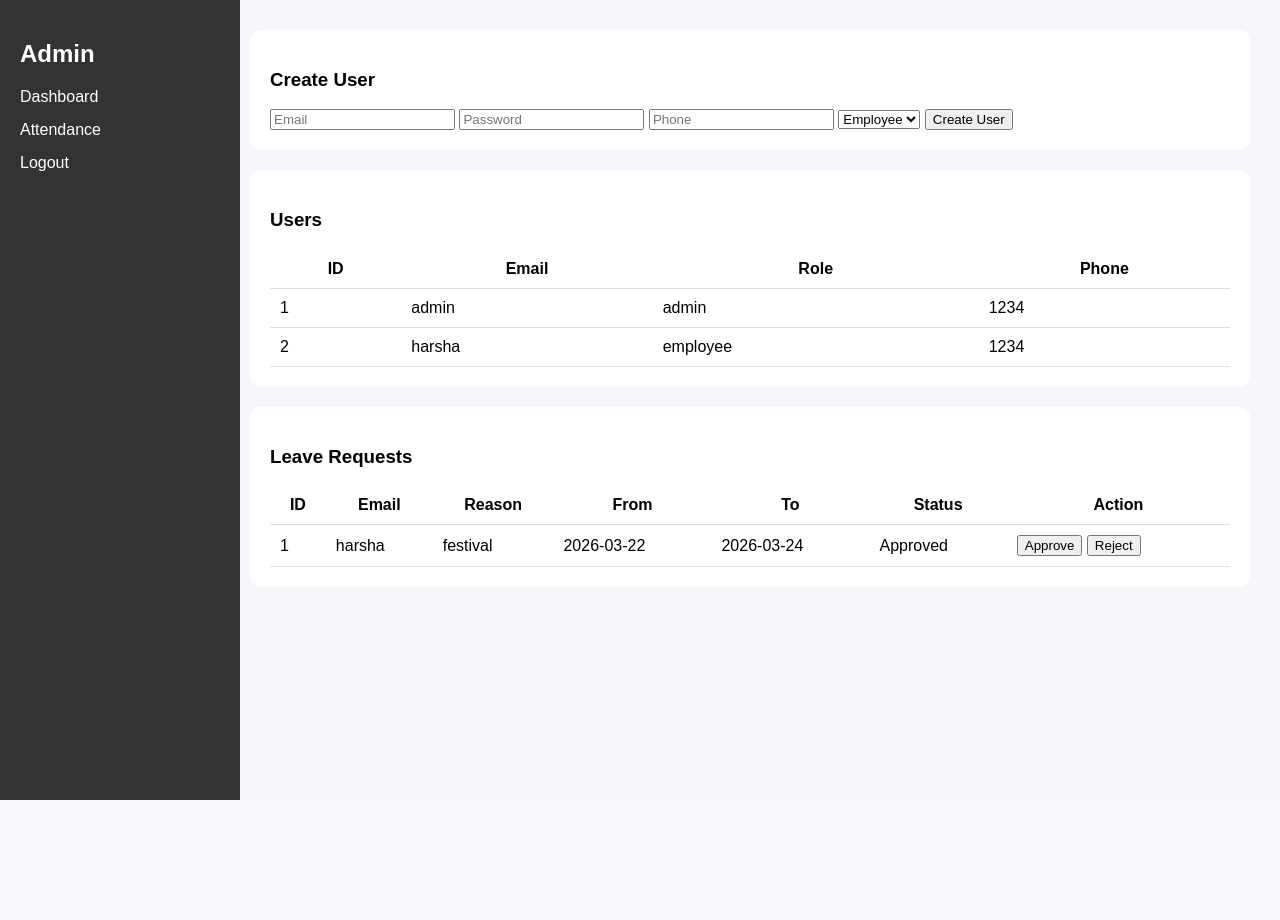
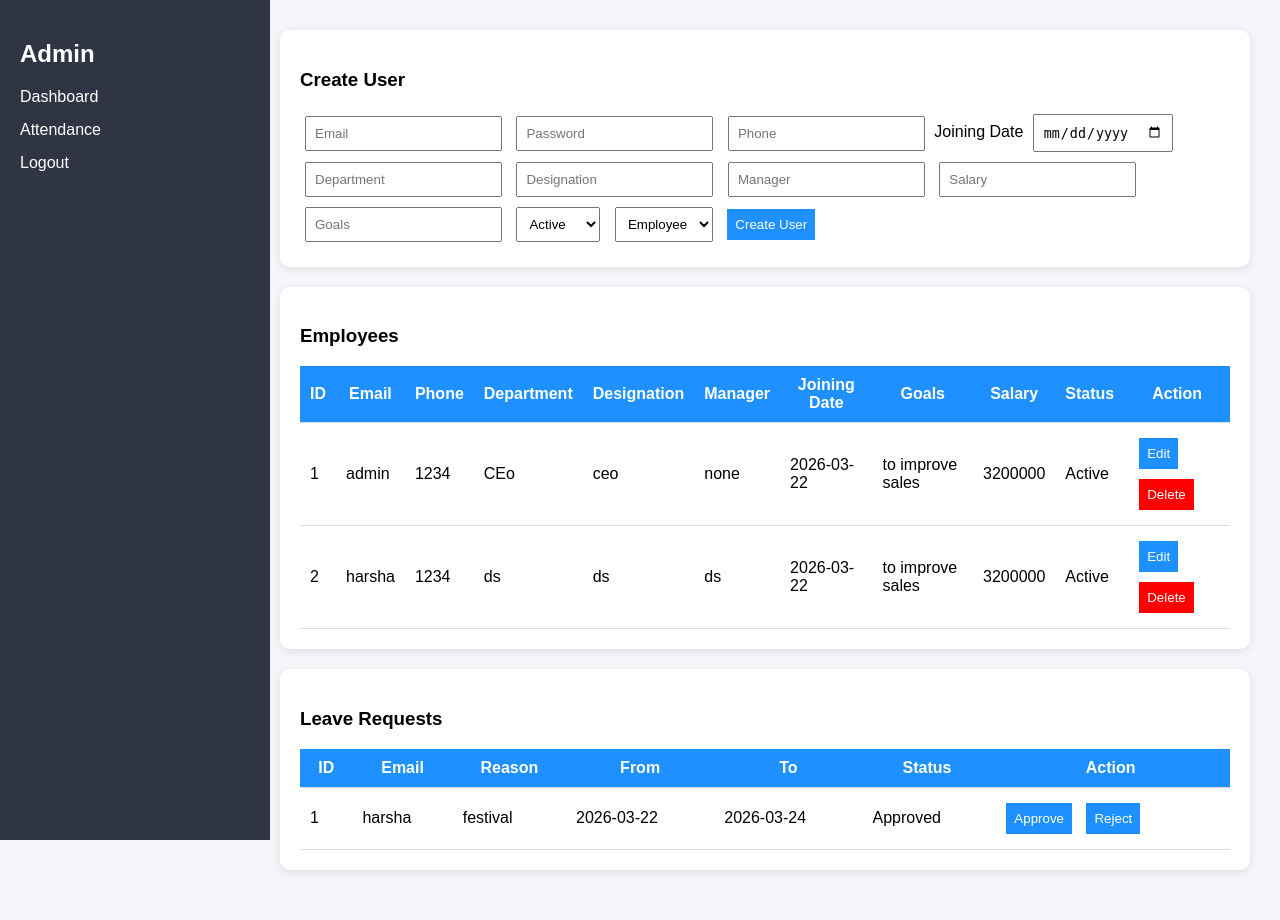
Before and after one commit to harsha4488/hrms2, a FastAPI app: page /admin in a window 1280 px wide. Before the commit the page ends 800 px from the top, so only its background shows below. Run offline with FastAPI, Linux system fonts and the light colour scheme; data comes from the database, SQL or seed files in the repository; both versions use the stored data as it was after the commit.

Commit message:
added more fields

```diff
--- a/app.py
+++ b/app.py
@@ -8,9 +8,7 @@ import pytz
 app = FastAPI()
 templates = Jinja2Templates(directory="templates")
 
-# -----------------------
 # IST TIME
-# -----------------------
 def get_ist_time():
     ist = pytz.timezone('Asia/Kolkata')
     now = datetime.now(ist)
@@ -18,23 +16,30 @@ def get_ist_time():
     time = now.strftime("%H:%M:%S")
     return date, time
 
-# -----------------------
 # DATABASE
-# -----------------------
 conn = sqlite3.connect("database.db", check_same_thread=False)
 conn.row_factory = sqlite3.Row
 cur = conn.cursor()
 
+# USERS
 cur.execute("""
 CREATE TABLE IF NOT EXISTS users (
     id INTEGER PRIMARY KEY AUTOINCREMENT,
     email TEXT UNIQUE,
     password TEXT,
     role TEXT,
-    phone TEXT
+    phone TEXT,
+    joining_date TEXT,
+    department TEXT,
+    designation TEXT,
+    goals TEXT,
+    manager TEXT,
+    salary TEXT,
+    status TEXT
 )
 """)
 
+# LEAVES
 cur.execute("""
 CREATE TABLE IF NOT EXISTS leaves (
     id INTEGER PRIMARY KEY AUTOINCREMENT,
@@ -46,6 +51,7 @@ CREATE TABLE IF NOT EXISTS leaves (
 )
 """)
 
+# ATTENDANCE
 cur.execute("""
 CREATE TABLE IF NOT EXISTS attendance (
     id INTEGER PRIMARY KEY AUTOINCREMENT,
@@ -58,35 +64,44 @@ CREATE TABLE IF NOT EXISTS attendance (
 
 conn.commit()
 
-# -----------------------
 # LOGIN PAGE
-# -----------------------
 @app.get("/", response_class=HTMLResponse)
 def login_page(request: Request):
     return templates.TemplateResponse("login.html", {"request": request})
 
-# -----------------------
 # REGISTER PAGE
-# -----------------------
 @app.get("/register", response_class=HTMLResponse)
 def register_page(request: Request):
     return templates.TemplateResponse("register.html", {"request": request})
 
-# -----------------------
-# REGISTER USER
-# -----------------------
+# REGISTER
 @app.post("/register")
-def register(email: str = Form(...), password: str = Form(...), role: str = Form(...), phone: str = Form(...)):
-    cur.execute(
-        "INSERT INTO users (email,password,role,phone) VALUES (?,?,?,?)",
-        (email, password, role, phone)
-    )
-    conn.commit()
+def register(
+    email: str = Form(...),
+    password: str = Form(...),
+    role: str = Form(...),
+    phone: str = Form(...),
+    joining_date: str = Form(""),
+    department: str = Form(""),
+    designation: str = Form(""),
+    goals: str = Form(""),
+    manager: str = Form(""),
+    salary: str = Form(""),
+    status: str = Form("")
+):
+    try:
+        cur.execute("""
+            INSERT INTO users
+            (email,password,role,phone,joining_date,department,designation,goals,manager,salary,status)
+            VALUES (?,?,?,?,?,?,?,?,?,?,?)
+        """, (email,password,role,phone,joining_date,department,designation,goals,manager,salary,status))
+        conn.commit()
+    except:
+        return {"msg": "Email already exists"}
+
     return RedirectResponse("/", status_code=303)
 
-# -----------------------
 # LOGIN
-# -----------------------
 @app.post("/login")
 def login(email: str = Form(...), password: str = Form(...)):
     user = cur.execute(
@@ -102,16 +117,12 @@ def login(email: str = Form(...), password: str = Form(...)):
     else:
         return RedirectResponse(f"/employee/{email}", status_code=303)
 
-# -----------------------
 # LOGOUT
-# -----------------------
 @app.get("/logout")
 def logout():
     return RedirectResponse("/", status_code=303)
 
-# -----------------------
 # ADMIN DASHBOARD
-# -----------------------
 @app.get("/admin", response_class=HTMLResponse)
 def admin_dashboard(request: Request):
     leaves = cur.execute("SELECT * FROM leaves").fetchall()
@@ -122,29 +133,45 @@ def admin_dashboard(request: Request):
         {"request": request, "leaves": leaves, "users": users}
     )
 
-# -----------------------
-# CREATE USER FROM ADMIN
-# -----------------------
+# CREATE USER
 @app.post("/create_user")
 def create_user(
     email: str = Form(...),
     password: str = Form(...),
     role: str = Form(...),
-    phone: str = Form(...)
+    phone: str = Form(...),
+    joining_date: str = Form(""),
+    department: str = Form(""),
+    designation: str = Form(""),
+    goals: str = Form(""),
+    manager: str = Form(""),
+    salary: str = Form(""),
+    status: str = Form("")
 ):
-    cur.execute(
-        "INSERT INTO users (email,password,role,phone) VALUES (?,?,?,?)",
-        (email, password, role, phone)
-    )
+    cur.execute("""
+        INSERT INTO users
+        (email,password,role,phone,joining_date,department,designation,goals,manager,salary,status)
+        VALUES (?,?,?,?,?,?,?,?,?,?,?)
+    """, (email,password,role,phone,joining_date,department,designation,goals,manager,salary,status))
     conn.commit()
 
     return RedirectResponse("/admin", status_code=303)
 
-# -----------------------
+# DELETE USER
+@app.get("/delete_user/{user_id}")
+def delete_user(user_id: int):
+    cur.execute("DELETE FROM users WHERE id=?", (user_id,))
+    conn.commit()
+    return RedirectResponse("/admin", status_code=303)
+
 # EMPLOYEE DASHBOARD
-# -----------------------
 @app.get("/employee/{email}", response_class=HTMLResponse)
 def employee_dashboard(request: Request, email: str):
+
+    user = cur.execute(
+        "SELECT * FROM users WHERE email=?",
+        (email,)
+    ).fetchone()
 
     leaves = cur.execute(
         "SELECT * FROM leaves WHERE employee_email=?",
@@ -167,15 +194,14 @@ def employee_dashboard(request: Request, email: str):
         {
             "request": request,
             "email": email,
+            "user": user,
             "leaves": leaves,
             "attendance": attendance,
             "today_record": today_record
         }
     )
 
-# -----------------------
 # APPLY LEAVE
-# -----------------------
 @app.post("/apply_leave")
 def apply_leave(email: str = Form(...), reason: str = Form(...), from_date: str = Form(...), to_date: str = Form(...)):
     cur.execute(
@@ -185,18 +211,14 @@ def apply_leave(email: str = Form(...), reason: str = Form(...), from_date: str
     conn.commit()
     return RedirectResponse(f"/employee/{email}", status_code=303)
 
-# -----------------------
-# APPROVE / REJECT LEAVE
-# -----------------------
+# LEAVE APPROVE / REJECT
 @app.post("/leave_action")
 def leave_action(id: int = Form(...), action: str = Form(...)):
     cur.execute("UPDATE leaves SET status=? WHERE id=?", (action, id))
     conn.commit()
     return RedirectResponse("/admin", status_code=303)
 
-# -----------------------
-# ATTENDANCE CHECK IN
-# -----------------------
+# CHECK IN
 @app.post("/check_in")
 def check_in(email: str = Form(...)):
     today, time_now = get_ist_time()
@@ -215,9 +237,7 @@ def check_in(email: str = Form(...)):
 
     return RedirectResponse(f"/employee/{email}", status_code=303)
 
-# -----------------------
-# ATTENDANCE CHECK OUT
-# -----------------------
+# CHECK OUT
 @app.post("/check_out")
 def check_out(email: str = Form(...)):
     today, time_now = get_ist_time()
@@ -229,11 +249,3 @@ def check_out(email: str = Form(...)):
     conn.commit()
 
     return RedirectResponse(f"/employee/{email}", status_code=303)
-
-# -----------------------
-# ADMIN ATTENDANCE VIEW
-# -----------------------
-@app.get("/admin_attendance", response_class=HTMLResponse)
-def admin_attendance(request: Request):
-    records = cur.execute("SELECT * FROM attendance ORDER BY date DESC").fetchall()
-    return templates.TemplateResponse("admin_attendance.html", {"request": request, "records": records})
--- a/templates/dashboard_admin.html
+++ b/templates/dashboard_admin.html
@@ -2,14 +2,68 @@
 <html>
 <head>
 <title>Admin Dashboard</title>
+
 <style>
-body{margin:0;font-family:Arial;background:#f5f7fb;}
-.sidebar{width:200px;height:100vh;background:#333;color:white;position:fixed;padding:20px;}
-.sidebar a{color:white;display:block;margin:15px 0;text-decoration:none;}
-.main{margin-left:220px;padding:30px;}
-.card{background:white;padding:20px;border-radius:10px;margin-bottom:20px;}
-table{width:100%;border-collapse:collapse;}
-td, th{padding:10px;border-bottom:1px solid #ddd;}
+body{
+  margin:0;
+  font-family:Arial;
+  background:#f4f6f9;
+}
+
+.sidebar{
+  width:230px;
+  height:100vh;
+  background:#2f3542;
+  color:white;
+  position:fixed;
+  padding:20px;
+}
+
+.sidebar a{
+  color:white;
+  display:block;
+  margin:15px 0;
+  text-decoration:none;
+}
+
+.main{
+  margin-left:250px;
+  padding:30px;
+}
+
+.card{
+  background:white;
+  padding:20px;
+  border-radius:10px;
+  margin-bottom:20px;
+  box-shadow:0 2px 10px rgba(0,0,0,0.1);
+}
+
+input, select, button{
+  padding:8px;
+  margin:5px;
+}
+
+button{
+  background:#1e90ff;
+  color:white;
+  border:none;
+}
+
+table{
+  width:100%;
+  border-collapse:collapse;
+}
+
+th{
+  background:#1e90ff;
+  color:white;
+}
+
+td, th{
+  padding:10px;
+  border-bottom:1px solid #ddd;
+}
 </style>
 </head>
 
@@ -24,44 +78,88 @@ td, th{padding:10px;border-bottom:1px solid #ddd;}
 
 <div class="main">
 
+<!-- CREATE USER -->
 <div class="card">
 <h3>Create User</h3>
+
 <form method="post" action="/create_user">
 <input name="email" placeholder="Email" required>
 <input name="password" placeholder="Password" required>
-<input name="phone" placeholder="Phone" required>
+<input name="phone" placeholder="Phone">
+
+<label>Joining Date</label>
+<input type="date" name="joining_date">
+
+<input name="department" placeholder="Department">
+<input name="designation" placeholder="Designation">
+<input name="manager" placeholder="Manager">
+<input name="salary" placeholder="Salary">
+<input name="goals" placeholder="Goals">
+
+<select name="status">
+<option value="Active">Active</option>
+<option value="Inactive">Inactive</option>
+</select>
 
 <select name="role">
 <option value="employee">Employee</option>
 <option value="admin">Admin</option>
 </select>
 
-<button>Create User</button>
+<button type="submit">Create User</button>
 </form>
 </div>
 
+<!-- USERS TABLE -->
 <div class="card">
-<h3>Users</h3>
+<h3>Employees</h3>
+
 <table>
 <tr>
 <th>ID</th>
 <th>Email</th>
-<th>Role</th>
 <th>Phone</th>
+<th>Department</th>
+<th>Designation</th>
+<th>Manager</th>
+<th>Joining Date</th>
+<th>Goals</th>
+<th>Salary</th>
+<th>Status</th>
+<th>Action</th>
 </tr>
+
 {% for u in users %}
 <tr>
 <td>{{u[0]}}</td>
 <td>{{u[1]}}</td>
-<td>{{u[3]}}</td>
 <td>{{u[4]}}</td>
+<td>{{u[6]}}</td>
+<td>{{u[7]}}</td>
+<td>{{u[9]}}</td>
+<td>{{u[5]}}</td>
+<td>{{u[8]}}</td>
+<td>{{u[10]}}</td>
+<td>{{u[11]}}</td>
+<td>
+<a href="/edit_user/{{u[0]}}">
+<button>Edit</button>
+</a>
+
+<a href="/delete_user/{{u[0]}}">
+<button style="background:red;">Delete</button>
+</a>
+</td>
 </tr>
 {% endfor %}
+
 </table>
 </div>
 
+<!-- LEAVE REQUESTS -->
 <div class="card">
 <h3>Leave Requests</h3>
+
 <table>
 <tr>
 <th>ID</th>
@@ -90,7 +188,6 @@ td, th{padding:10px;border-bottom:1px solid #ddd;}
 </td>
 </tr>
 {% endfor %}
-
 </table>
 </div>
 
```
Also changed, not shown: templates/dashboard_employee.html (+37 -18 lines), templates/edit_user.html (added, +45 -0 lines), templates/login.html (+31 -13 lines), templates/register.html (+28 -30 lines), database.db.
